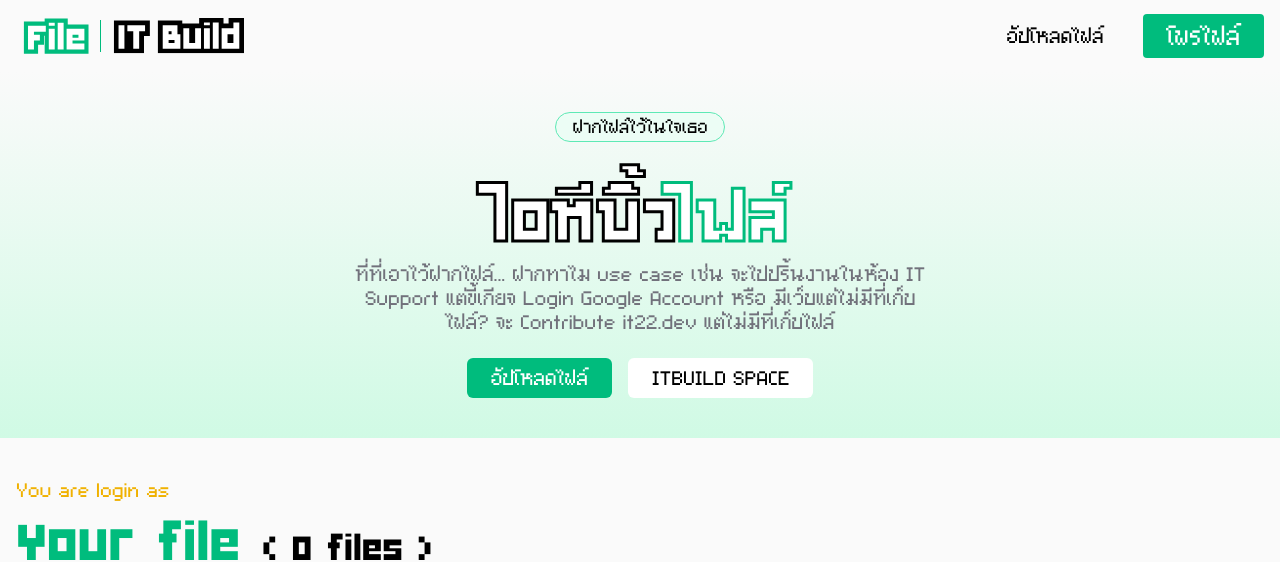
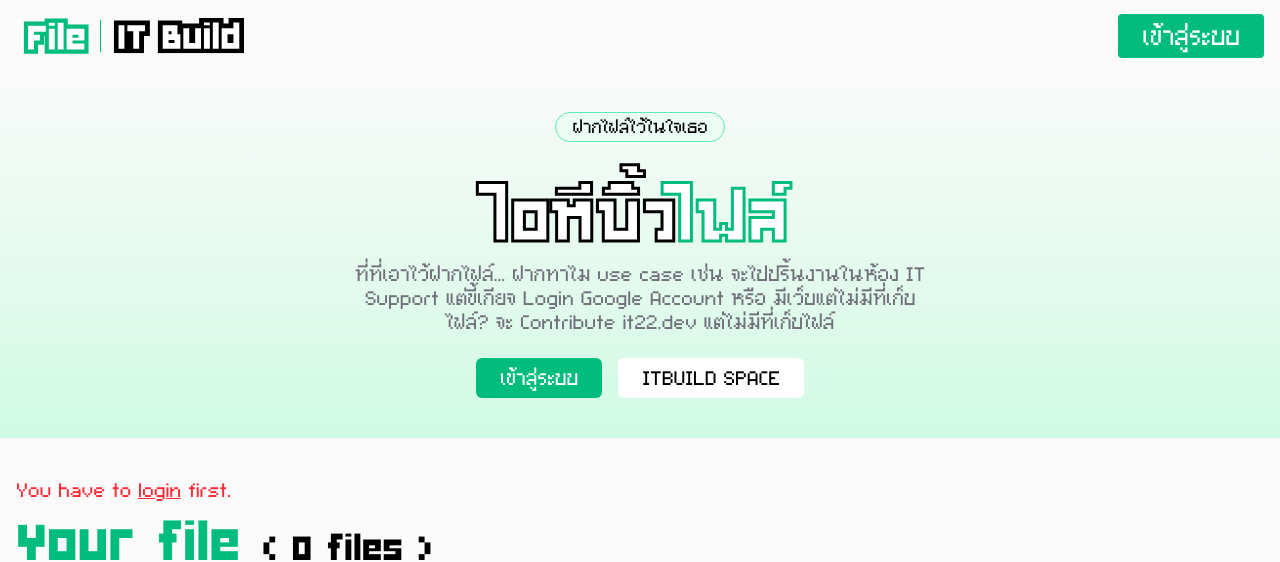
Before and after one commit to ITBuild-KMITL/IT-Build-File-Web, a Next.js app in the folder apps/client/: page / in a window 1280 px wide. Shown: the top 562 px of the page. Built offline with nearby package versions, Linux system fonts and the light colour scheme; no server answers.

Commit message:
fix login

```diff
--- a/apps/client/provider/AuthProvider.tsx
+++ b/apps/client/provider/AuthProvider.tsx
@@ -34,7 +34,7 @@
 const AuthContext = createContext<{ profile: UserWithAccount | null }>({ profile: null });
 
 export default function AuthProvider({ children }: { children: ReactNode }) {
-    const [profile, setProfile] = useState<UserWithAccount>({})
+    const [profile, setProfile] = useState<UserWithAccount | null>(null)
 
     useEffect(() => {
         getProfile()
```
